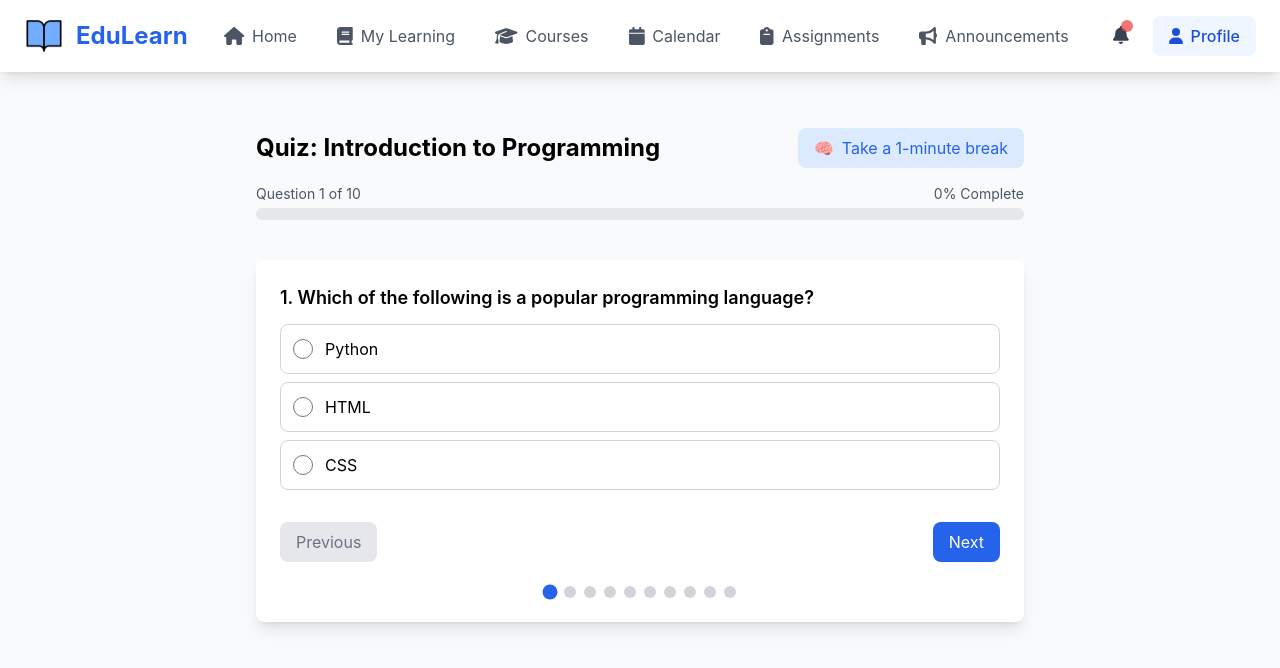
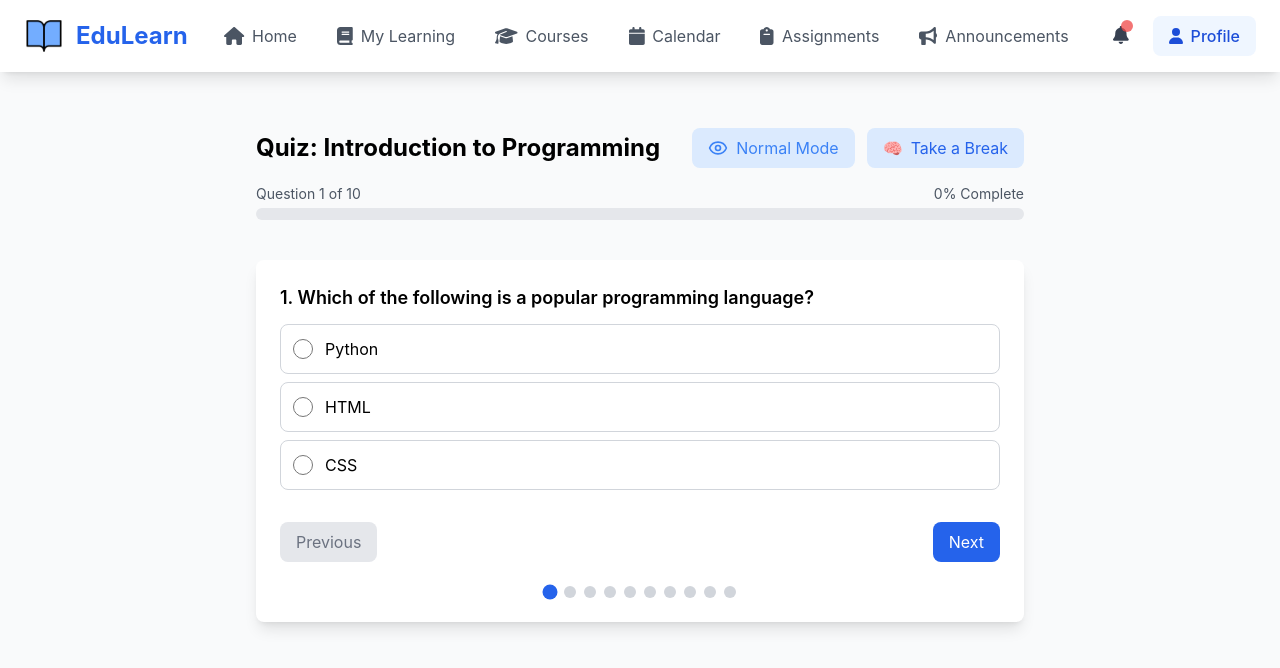
Before and after one commit to michellenikeetha/manual_adhd_lms, a React (Create React App) app: page /quiz in a window 1280 px wide. Shown: the top 668 px of the page. Built offline with nearby package versions, Linux system fonts and the light colour scheme.

Commit message:
quiz with focus mode

```diff
--- a/src/components/Quiz.jsx
+++ b/src/components/Quiz.jsx
@@ -1,5 +1,6 @@
 import React, { useState, useEffect } from "react";
 import SignedInNavbar from "./SignedInNavbar";
+import { Eye, EyeOff } from "lucide-react";
 
 const ProgrammingQuiz = () => {
   const [answers, setAnswers] = useState({});
@@ -11,6 +12,8 @@ const ProgrammingQuiz = () => {
   const [progress, setProgress] = useState(0);
   const [showFeedback, setShowFeedback] = useState({});
   const [quizCompleted, setQuizCompleted] = useState(false);
+  const [focusMode, setFocusMode] = useState(false);
+  const [hoveredQuestion, setHoveredQuestion] = useState(null);
 
   const totalQuestions = 10;
 
@@ -107,6 +110,10 @@ const ProgrammingQuiz = () => {
     } else if (direction === "prev" && currentQuestion > 1) {
       setCurrentQuestion(currentQuestion - 1);
     }
+  };
+
+  const getBackgroundColor = () => {
+    return focusMode ? "bg-gray-100" : "bg-gray-50";
   };
 
   const renderQuestion = (questionNumber) => {
@@ -538,23 +545,41 @@ const ProgrammingQuiz = () => {
   }
 
   return (
-    <div className="bg-gray-50 min-h-screen">
+    <div className={`${getBackgroundColor()} min-h-screen transition-colors duration-300`}>
       <SignedInNavbar />
 
       <main className="container mx-auto px-4 py-8">
-        <div className="min-h-screen bg-gray-50 flex flex-col items-center p-6">
+        <div className="min-h-screen flex flex-col items-center p-6">
           <div className="w-full max-w-3xl mb-4">
             <div className="flex items-center justify-between">
               <h1 className="text-2xl font-bold">Quiz: Introduction to Programming</h1>
-              <button
-                onClick={takeBreak}
-                className="bg-blue-100 text-blue-600 py-2 px-4 rounded-lg hover:bg-blue-200 transition flex items-center"
-              >
-                <span className="mr-2">🧠</span> Take a 1-minute break
-              </button>
+              <div className="flex space-x-3">
+                <button
+                  onClick={() => setFocusMode(!focusMode)}
+                  className={`flex items-center space-x-2 px-4 py-2 rounded-lg transition-colors
+                    ${focusMode ? 'bg-blue-500 text-white' : 'bg-blue-100 text-blue-500'}`}
+                >
+                  {focusMode ? (
+                    <>
+                      <EyeOff size={20} />
+                      <span>Focus Mode</span>
+                    </>
+                  ) : (
+                    <>
+                      <Eye size={20} />
+                      <span>Normal Mode</span>
+                    </>
+                  )}
+                </button>
+                <button
+                  onClick={takeBreak}
+                  className="bg-blue-100 text-blue-600 py-2 px-4 rounded-lg hover:bg-blue-200 transition flex items-center"
+                >
+                  <span className="mr-2">🧠</span> Take a Break
+                </button>
+              </div>
             </div>
 
-            {/* Progress bar */}
             <div className="mt-4 mb-6">
               <div className="flex justify-between text-sm text-gray-600 mb-1">
                 <span>Question {currentQuestion} of {totalQuestions}</span>
@@ -569,7 +594,7 @@ const ProgrammingQuiz = () => {
             </div>
           </div>
 
-          <div className="bg-white p-6 rounded-lg shadow-lg w-full max-w-3xl">
+          <div className={`${focusMode ? 'bg-white' : 'bg-white'} p-6 rounded-lg shadow-lg w-full max-w-3xl`}>
             {!quizCompleted ? (
               <form>
                 {renderQuestion(currentQuestion)}
@@ -672,6 +697,15 @@ const ProgrammingQuiz = () => {
           </div>
         </div>
       </main>
+
+      {focusMode && (
+        <div className="fixed bottom-6 left-6 bg-white p-3 rounded-lg shadow-lg max-w-xs">
+          <div className="text-sm text-gray-600">
+            <span className="font-medium block mb-1">Focus Tip:</span>
+            Take your time with each question. If you're stuck, use the hint provided or flag the question to revisit later.
+          </div>
+        </div>
+      )}
     </div>
   );
 };
```
